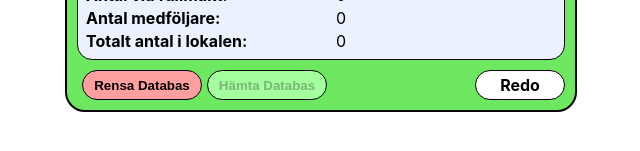
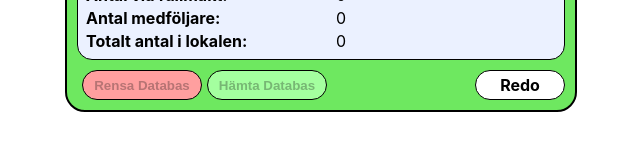
Before and after one commit to UpplandsEnergi/RegistrySystem, a Next.js app: page /data in a window 1280 px wide. Shown: the part 405-556 px from the top of the page, without its empty margins (319-959 px from the left). Built offline with nearby package versions, Linux system fonts and the light colour scheme; no server answers; the database is empty.

Commit message:
Restored missing line

```diff
--- a/src/components/analytics/analytics.js
+++ b/src/components/analytics/analytics.js
@@ -112,7 +112,7 @@ const Analytics = () => {
                     }}/>
                     <div className={styles.analyticsContentRow}>
                         <button
-                            //disabled={state.numVoters === 0}
+                            disabled={state.numVoters === 0}
                             className={styles.analyticsButton + ' ' + styles.dangerous}
                             onClick={() => setPopup(true)}
                         >
```
